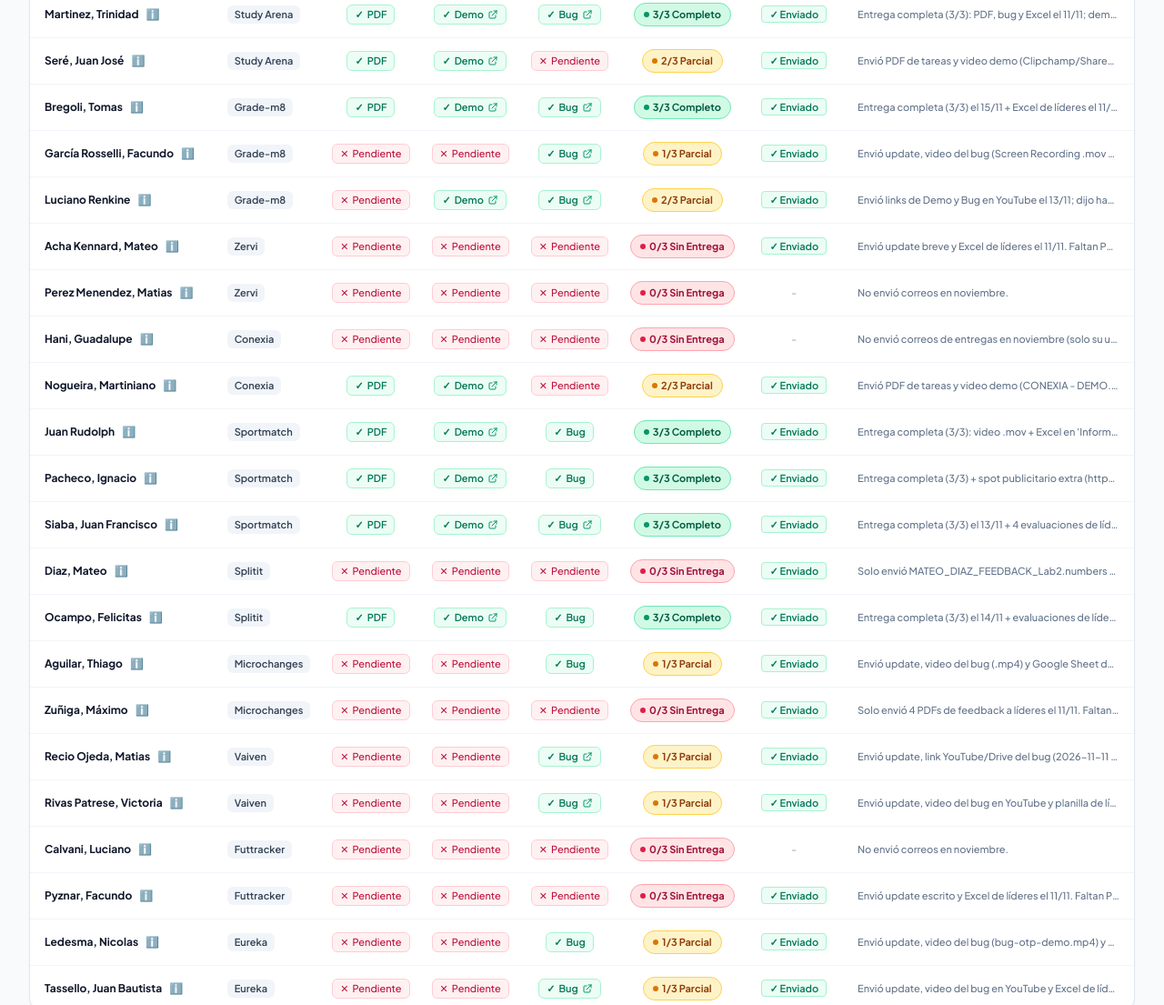
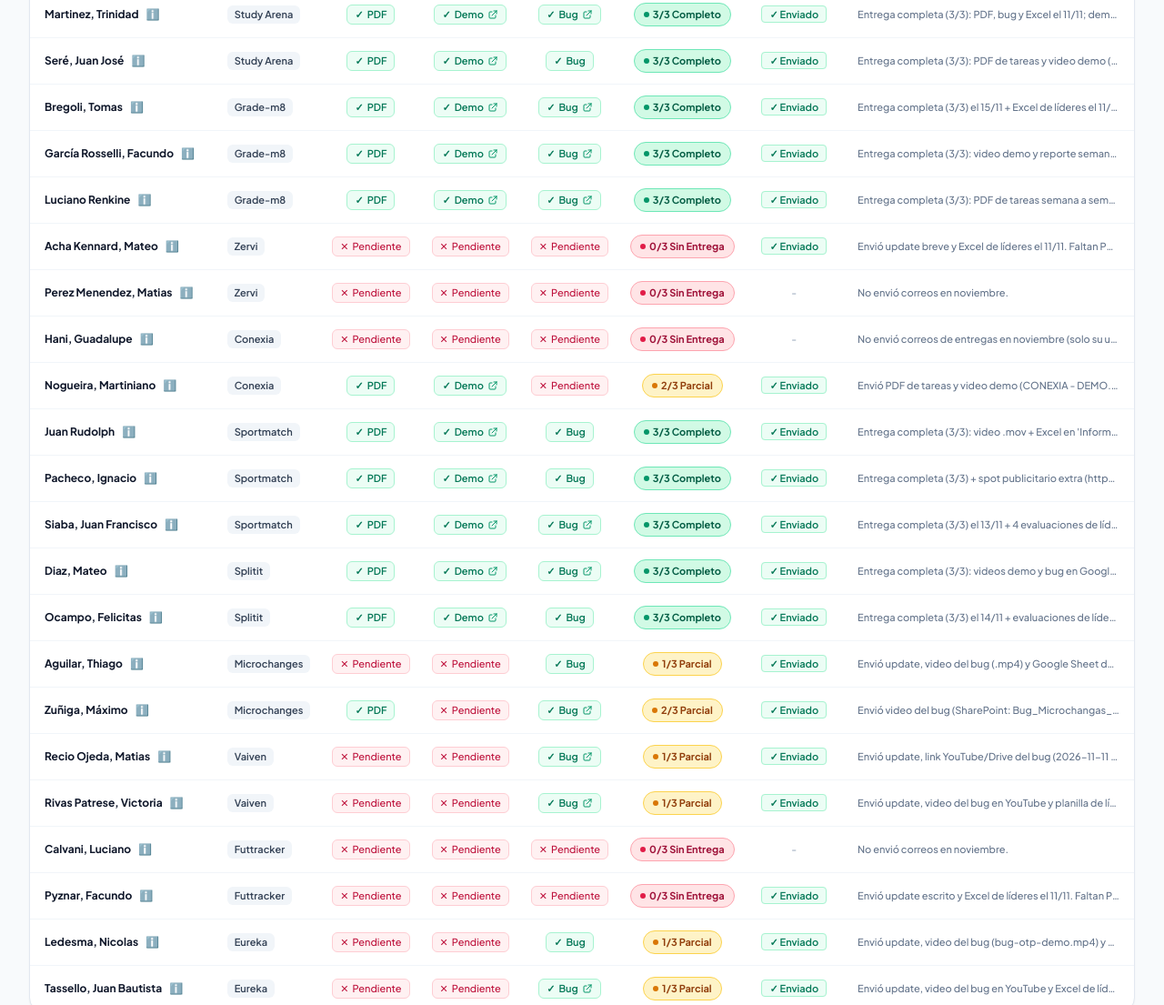
Before and after one commit to austral-prog/entregas-finales, a plain HTML site: page index.html in a window 1280 px wide. Shown: the part 1474-2579 px from the top of the page at 91% size. Drawn offline with nearby package versions, Linux system fonts and the light colour scheme.

Commit message:
chore: update deliverables status for Nov 16-17 submissions (Seré, García Rosselli, Renkine, Díaz, Zúñiga)

```diff
--- a/index.html
+++ b/index.html
@@ -64,7 +64,7 @@
             <div class="text-[11px] uppercase tracking-wider text-sky-300 font-semibold">Última Actualización</div>
             <div class="text-sm font-bold text-white flex items-center gap-1.5 justify-end mt-0.5">
               <span class="w-2 h-2 rounded-full bg-emerald-400 animate-pulse"></span>
-              2026-11-16
+              2026-11-17
             </div>
           </div>
           <button onclick="copyGeneralReport()" class="inline-flex items-center gap-1.5 bg-sky-600 hover:bg-sky-500 text-white text-xs font-semibold px-3.5 py-2.5 rounded-xl shadow-sm transition active:scale-95 border border-sky-400/40" title="Copiar informe para Discord/Slack">
@@ -294,14 +294,14 @@
   <!-- Application Logic & Embedded Data -->
   <script>
     const APP_DATA = {
-  "updated_at": "2026-11-16",
+  "updated_at": "2026-11-17",
   "summary": {
     "total_students": 38,
-    "complete_3_of_3": 12,
-    "partial_2_of_3": 4,
-    "partial_1_of_3": 12,
-    "missing_0_of_3": 10,
-    "missing_any": 26
+    "complete_3_of_3": 16,
+    "partial_2_of_3": 3,
+    "partial_1_of_3": 11,
+    "missing_0_of_3": 8,
+    "missing_any": 22
   },
   "deliverables": [
     {
@@ -813,18 +813,18 @@
         "date": "2026-11-15"
       },
       "bug_video": {
-        "submitted": false,
-        "value": "",
-        "date": null
+        "submitted": true,
+        "value": "2026-11-16 11-39-11.mp4 (video adjunto)",
+        "date": "2026-11-16"
       },
       "leader_feedback": {
         "submitted": true,
         "value": "Feedback_Lideres_5to_Lab2_respondido.ods"
       },
-      "completed_count": 2,
-      "status": "partial",
-      "last_email_date": "2026-11-15",
-      "notes": "Envió PDF de tareas y video demo (Clipchamp/SharePoint) el 15/11 (y feedback líderes el 11/11). Falta video del bug."
+      "completed_count": 3,
+      "status": "complete",
+      "last_email_date": "2026-11-16",
+      "notes": "Entrega completa (3/3): PDF de tareas y video demo (15/11), video de bug explicativo adjunto (16/11) y feedback de líderes."
     },
     {
       "student_id": "s-16bf763e",
@@ -861,14 +861,14 @@
       "group_id": 8,
       "group_name": "Grade-m8",
       "tasks_pdf": {
-        "submitted": false,
-        "value": "",
-        "date": null
-      },
-      "demo_video": {
-        "submitted": false,
-        "value": "",
-        "date": null
+        "submitted": true,
+        "value": "Reporte de trabajo semanal.pdf",
+        "date": "2026-11-16"
+      },
+      "demo_video": {
+        "submitted": true,
+        "value": "https://alumniiaeedu-my.sharepoint.com/:v:/g/personal/fgarciarosselli_mail_austral_edu_ar/IQAbF_RyuuP6Rofgc7kyvLH-Aenby_KS_YbIorTp67Jcvrs?referrer=Outlook.Web&referrerScenario=email-linkwithembed",
+        "date": "2026-11-16"
       },
       "bug_video": {
         "submitted": true,
@@ -879,10 +879,10 @@
         "submitted": true,
         "value": "Feedback_Lideres_5to_Lab2.xlsx"
       },
-      "completed_count": 1,
-      "status": "partial",
-      "last_email_date": "2026-11-09",
-      "notes": "Envió update, video del bug (Screen Recording .mov en SharePoint) y Excel el 09/11; indicó que entregaría reporte y demo más adelante."
+      "completed_count": 3,
+      "status": "complete",
+      "last_email_date": "2026-11-16",
+      "notes": "Entrega completa (3/3): video demo y reporte semanal en PDF (16/11), video de bug en SharePoint (09/11) y feedback de líderes."
     },
     {
       "student_id": "s-8b3acdf1",
@@ -890,9 +890,9 @@
       "group_id": 8,
       "group_name": "Grade-m8",
       "tasks_pdf": {
-        "submitted": false,
-        "value": "",
-        "date": null
+        "submitted": true,
+        "value": "Tareas_Cuatrimestre_Lab2_Renkine.pdf",
+        "date": "2026-11-17"
       },
       "demo_video": {
         "submitted": true,
@@ -908,10 +908,10 @@
         "submitted": true,
         "value": "Feedback_Lideres_5to_Lab2_Renkine.xlsx"
       },
-      "completed_count": 2,
-      "status": "partial",
-      "last_email_date": "2026-11-13",
-      "notes": "Envió links de Demo y Bug en YouTube el 13/11; dijo haber armado el documento con todas sus tareas pero no lo adjuntó ni puso link."
+      "completed_count": 3,
+      "status": "complete",
+      "last_email_date": "2026-11-17",
+      "notes": "Entrega completa (3/3): PDF de tareas semana a semana (17/11), videos demo y bug en YouTube (13/11) y feedback de líderes."
     },
     {
       "student_id": "s-d8f47780",
@@ -1122,28 +1122,28 @@
       "group_id": 12,
       "group_name": "Splitit",
       "tasks_pdf": {
-        "submitted": false,
-        "value": "",
-        "date": null
-      },
-      "demo_video": {
-        "submitted": false,
-        "value": "",
-        "date": null
-      },
-      "bug_video": {
-        "submitted": false,
-        "value": "",
-        "date": null
+        "submitted": true,
+        "value": "Historias de usuario resueltas - Mateo Diaz (1).pdf",
+        "date": "2026-11-16"
+      },
+      "demo_video": {
+        "submitted": true,
+        "value": "https://drive.google.com/file/d/1RVbrIB9d4sm4yOY3R09PKo0RuOgnZ9hI/view?usp=drive_link",
+        "date": "2026-11-16"
+      },
+      "bug_video": {
+        "submitted": true,
+        "value": "https://drive.google.com/file/d/1tO-sNLqDYmYgeqg3fo1v13onQNva0AxX/view?usp=sharing",
+        "date": "2026-11-16"
       },
       "leader_feedback": {
         "submitted": true,
         "value": "MATEO_DIAZ_FEEDBACK_Lab2.numbers"
       },
-      "completed_count": 0,
-      "status": "missing",
-      "last_email_date": "2026-11-11",
-      "notes": "Solo envió MATEO_DIAZ_FEEDBACK_Lab2.numbers el 11/11. Faltan los 3 entregables finales."
+      "completed_count": 3,
+      "status": "complete",
+      "last_email_date": "2026-11-16",
+      "notes": "Entrega completa (3/3): videos demo y bug en Google Drive y PDF con historias de usuario resueltas (16/11), más feedback de líderes."
     },
     {
       "student_id": "s-26292f16",
@@ -1209,28 +1209,28 @@
       "group_id": 13,
       "group_name": "Microchanges",
       "tasks_pdf": {
-        "submitted": false,
-        "value": "",
-        "date": null
-      },
-      "demo_video": {
-        "submitted": false,
-        "value": "",
-        "date": null
-      },
-      "bug_video": {
-        "submitted": false,
-        "value": "",
-        "date": null
+        "submitted": true,
+        "value": "Documentacion_tickets_MaximoZuñigaRicardi.pdf",
+        "date": "2026-11-17"
+      },
+      "demo_video": {
+        "submitted": false,
+        "value": "",
+        "date": null
+      },
+      "bug_video": {
+        "submitted": true,
+        "value": "https://alumniiaeedu-my.sharepoint.com/:v:/g/personal/mjzunigaricardi_mail_austral_edu_ar/IQDAJGmGXbRKQJBI27rcDlHJATEPJkPKV-z97G_M1ol7zZM?referrer=Outlook.Web&referrerScenario=email-linkwithembed",
+        "date": "2026-11-17"
       },
       "leader_feedback": {
         "submitted": true,
         "value": "Feedback_Lideres_5to_Lab2*.pdf (4 PDFs)"
       },
-      "completed_count": 0,
-      "status": "missing",
-      "last_email_date": "2026-11-11",
-      "notes": "Solo envió 4 PDFs de feedback a líderes el 11/11. Faltan PDF de tareas, video demo y video bug."
+      "completed_count": 2,
+      "status": "partial",
+      "last_email_date": "2026-11-17",
+      "notes": "Envió video del bug (SharePoint: Bug_Microchangas_CalificacionWorker.mp4) y documentación de tickets en PDF el 17/11. Falta video demo del producto (notificó que lo envía mañana por recuperatorio)."
     },
     {
       "student_id": "s-e007c12e",
@@ -1987,25 +1987,25 @@
             "date": "2026-11-15"
           },
           "bug_video": {
-            "submitted": false,
-            "value": "",
-            "date": null
+            "submitted": true,
+            "value": "2026-11-16 11-39-11.mp4 (video adjunto)",
+            "date": "2026-11-16"
           },
           "leader_feedback": {
             "submitted": true,
             "value": "Feedback_Lideres_5to_Lab2_respondido.ods"
           },
-          "completed_count": 2,
-          "status": "partial",
-          "last_email_date": "2026-11-15",
-          "notes": "Envió PDF de tareas y video demo (Clipchamp/SharePoint) el 15/11 (y feedback líderes el 11/11). Falta video del bug."
+          "completed_count": 3,
+          "status": "complete",
+          "last_email_date": "2026-11-16",
+          "notes": "Entrega completa (3/3): PDF de tareas y video demo (15/11), video de bug explicativo adjunto (16/11) y feedback de líderes."
         }
       ],
       "total_students": 2,
-      "complete_students": 1,
+      "complete_students": 2,
       "expected_items": 6,
-      "submitted_items": 5,
-      "percentage": 83.3
+      "submitted_items": 6,
+      "percentage": 100.0
     },
     {
       "id": 8,
@@ -2046,14 +2046,14 @@
           "group_id": 8,
           "group_name": "Grade-m8",
           "tasks_pdf": {
-            "submitted": false,
-            "value": "",
-            "date": null
-          },
-          "demo_video": {
-            "submitted": false,
-            "value": "",
-            "date": null
+            "submitted": true,
+            "value": "Reporte de trabajo semanal.pdf",
+            "date": "2026-11-16"
+          },
+          "demo_video": {
+            "submitted": true,
+            "value": "https://alumniiaeedu-my.sharepoint.com/:v:/g/personal/fgarciarosselli_mail_austral_edu_ar/IQAbF_RyuuP6Rofgc7kyvLH-Aenby_KS_YbIorTp67Jcvrs?referrer=Outlook.Web&referrerScenario=email-linkwithembed",
+            "date": "2026-11-16"
           },
           "bug_video": {
             "submitted": true,
@@ -2064,10 +2064,10 @@
             "submitted": true,
             "value": "Feedback_Lideres_5to_Lab2.xlsx"
           },
-          "completed_count": 1,
-          "status": "partial",
-          "last_email_date": "2026-11-09",
-          "notes": "Envió update, video del bug (Screen Recording .mov en SharePoint) y Excel el 09/11; indicó que entregaría reporte y demo más adelante."
+          "completed_count": 3,
+          "status": "complete",
+          "last_email_date": "2026-11-16",
+          "notes": "Entrega completa (3/3): video demo y reporte semanal en PDF (16/11), video de bug en SharePoint (09/11) y feedback de líderes."
         },
         {
           "student_id": "s-8b3acdf1",
@@ -2075,9 +2075,9 @@
           "group_id": 8,
           "group_name": "Grade-m8",
           "tasks_pdf": {
-            "submitted": false,
-            "value": "",
-            "date": null
+            "submitted": true,
+            "value": "Tareas_Cuatrimestre_Lab2_Renkine.pdf",
+            "date": "2026-11-17"
           },
           "demo_video": {
             "submitted": true,
@@ -2093,17 +2093,17 @@
             "submitted": true,
             "value": "Feedback_Lideres_5to_Lab2_Renkine.xlsx"
           },
-          "completed_count": 2,
-          "status": "partial",
-          "last_email_date": "2026-11-13",
-          "notes": "Envió links de Demo y Bug en YouTube el 13/11; dijo haber armado el documento con todas sus tareas pero no lo adjuntó ni puso link."
+          "completed_count": 3,
+          "status": "complete",
+          "last_email_date": "2026-11-17",
+          "notes": "Entrega completa (3/3): PDF de tareas semana a semana (17/11), videos demo y bug en YouTube (13/11) y feedback de líderes."
         }
       ],
       "total_students": 3,
-      "complete_students": 1,
+      "complete_students": 3,
       "expected_items": 9,
-      "submitted_items": 6,
-      "percentage": 66.7
+      "submitted_items": 9,
+      "percentage": 100.0
     },
     {
       "id": 9,
@@ -2351,28 +2351,28 @@
           "group_id": 12,
           "group_name": "Splitit",
           "tasks_pdf": {
-            "submitted": false,
-            "value": "",
-            "date": null
-          },
-          "demo_video": {
-            "submitted": false,
-            "value": "",
-            "date": null
-          },
-          "bug_video": {
-            "submitted": false,
-            "value": "",
-            "date": null
+            "submitted": true,
+            "value": "Historias de usuario resueltas - Mateo Diaz (1).pdf",
+            "date": "2026-11-16"
+          },
+          "demo_video": {
+            "submitted": true,
+            "value": "https://drive.google.com/file/d/1RVbrIB9d4sm4yOY3R09PKo0RuOgnZ9hI/view?usp=drive_link",
+            "date": "2026-11-16"
+          },
+          "bug_video": {
+            "submitted": true,
+            "value": "https://drive.google.com/file/d/1tO-sNLqDYmYgeqg3fo1v13onQNva0AxX/view?usp=sharing",
+            "date": "2026-11-16"
           },
           "leader_feedback": {
             "submitted": true,
             "value": "MATEO_DIAZ_FEEDBACK_Lab2.numbers"
           },
-          "completed_count": 0,
-          "status": "missing",
-          "last_email_date": "2026-11-11",
-          "notes": "Solo envió MATEO_DIAZ_FEEDBACK_Lab2.numbers el 11/11. Faltan los 3 entregables finales."
+          "completed_count": 3,
+          "status": "complete",
+          "last_email_date": "2026-11-16",
+          "notes": "Entrega completa (3/3): videos demo y bug en Google Drive y PDF con historias de usuario resueltas (16/11), más feedback de líderes."
         },
         {
           "student_id": "s-26292f16",
@@ -2405,10 +2405,10 @@
         }
       ],
       "total_students": 2,
-      "complete_students": 1,
+      "complete_students": 2,
       "expected_items": 6,
-      "submitted_items": 3,
-      "percentage": 50.0
+      "submitted_items": 6,
+      "percentage": 100.0
     },
     {
       "id": 13,
@@ -2449,35 +2449,35 @@
           "group_id": 13,
           "group_name": "Microchanges",
           "tasks_pdf": {
-            "submitted": false,
-            "value": "",
-            "date": null
-          },
-          "demo_video": {
-            "submitted": false,
-            "value": "",
-            "date": null
-          },
-          "bug_video": {
-            "submitted": false,
-            "value": "",
-            "date": null
+            "submitted": true,
+            "value": "Documentacion_tickets_MaximoZuñigaRicardi.pdf",
+            "date": "2026-11-17"
+          },
+          "demo_video": {
+            "submitted": false,
+            "value": "",
+            "date": null
+          },
+          "bug_video": {
+            "submitted": true,
+            "value": "https://alumniiaeedu-my.sharepoint.com/:v:/g/personal/mjzunigaricardi_mail_austral_edu_ar/IQDAJGmGXbRKQJBI27rcDlHJATEPJkPKV-z97G_M1ol7zZM?referrer=Outlook.Web&referrerScenario=email-linkwithembed",
+            "date": "2026-11-17"
           },
           "leader_feedback": {
             "submitted": true,
             "value": "Feedback_Lideres_5to_Lab2*.pdf (4 PDFs)"
           },
-          "completed_count": 0,
-          "status": "missing",
-          "last_email_date": "2026-11-11",
-          "notes": "Solo envió 4 PDFs de feedback a líderes el 11/11. Faltan PDF de tareas, video demo y video bug."
+          "completed_count": 2,
+          "status": "partial",
+          "last_email_date": "2026-11-17",
+          "notes": "Envió video del bug (SharePoint: Bug_Microchangas_CalificacionWorker.mp4) y documentación de tickets en PDF el 17/11. Falta video demo del producto (notificó que lo envía mañana por recuperatorio)."
         }
       ],
       "total_students": 2,
       "complete_students": 0,
       "expected_items": 6,
-      "submitted_items": 1,
-      "percentage": 16.7
+      "submitted_items": 3,
+      "percentage": 50.0
     },
     {
       "id": 14,
```
